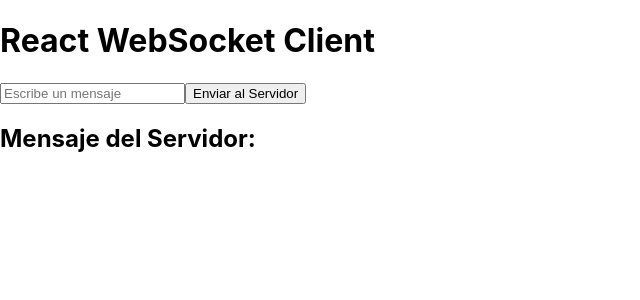
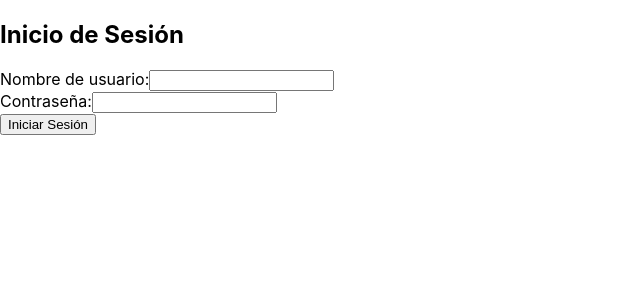
Before and after one commit to AxelJCM/Proyecto1_Empotrados, a React (Create React App) app in the folder Cliente/cliente-react/: page / in a window 1280 px wide. Shown: the top 300 px of the page, without its empty margins (0-640 px from the left). Built offline with nearby package versions, Linux system fonts and the light colour scheme; no server answers.

Commit message:
Login Page simple

```diff
--- a/Cliente/cliente-react/src/App.js
+++ b/Cliente/cliente-react/src/App.js
@@ -1,41 +1,23 @@
-import React, { useState, useEffect } from 'react';
-import { w3cwebsocket as W3CWebSocket } from "websocket";
-
-const client = new W3CWebSocket('ws://localhost:8080');
+import React, { useState } from 'react';
+import Login from './Login';
 
 function App() {
-  const [message, setMessage] = useState('');
-  const [serverMessage, setServerMessage] = useState('');
+  const [isAuthenticated, setIsAuthenticated] = useState(false);
 
-  useEffect(() => {
-    client.onopen = () => {
-      console.log('WebSocket Client Connected');
-    };
-
-    client.onmessage = (message) => {
-      setServerMessage(message.data);
-    };
-
-    return () => {
-      client.close();
-    };
-  }, []);
-
-  const sendMessage = () => {
-    client.send(message);
+  const handleLogin = () => {
+    setIsAuthenticated(true);
   };
 
   return (
     <div className="App">
-      <h1>React WebSocket Client</h1>
-      <input
-        type="text"
-        value={message}
-        onChange={(e) => setMessage(e.target.value)}
-        placeholder="Escribe un mensaje"
-      />
-      <button onClick={sendMessage}>Enviar al Servidor</button>
-      <h2>Mensaje del Servidor: {serverMessage}</h2>
+      {!isAuthenticated ? (
+        <Login onLogin={handleLogin} />
+      ) : (
+        <div>
+          <h1>Bienvenido a la Casa Inteligente</h1>
+          {/* Aquí se puede cargar la interfaz principal */}
+        </div>
+      )}
     </div>
   );
 }
--- /dev/null
+++ b/Cliente/cliente-react/src/Login.js
@@ -0,0 +1,56 @@
+import React, { useState } from 'react';
+
+function Login({ onLogin }) {
+  const [username, setUsername] = useState('');
+  const [password, setPassword] = useState('');
+  const [error, setError] = useState('');
+
+  const handleLogin = async (e) => {
+    e.preventDefault();
+
+    // Realiza la solicitud al servidor para autenticar al usuario
+    const response = await fetch('http://localhost:8080/login', {
+      method: 'POST',
+      headers: {
+        'Content-Type': 'application/json',
+      },
+      body: JSON.stringify({ username, password }),
+    });
+
+    if (response.ok) {
+      onLogin(); // Llama a onLogin si la autenticación es exitosa
+    } else {
+      setError('Credenciales inválidas');
+    }
+  };
+
+  return (
+    <div className="login-container">
+      <h2>Inicio de Sesión</h2>
+      <form onSubmit={handleLogin}>
+        <div>
+          <label>Nombre de usuario:</label>
+          <input
+            type="text"
+            value={username}
+            onChange={(e) => setUsername(e.target.value)}
+            required
+          />
+        </div>
+        <div>
+          <label>Contraseña:</label>
+          <input
+            type="password"
+            value={password}
+            onChange={(e) => setPassword(e.target.value)}
+            required
+          />
+        </div>
+        {error && <p style={{ color: 'red' }}>{error}</p>}
+        <button type="submit">Iniciar Sesión</button>
+      </form>
+    </div>
+  );
+}
+
+export default Login;
```
